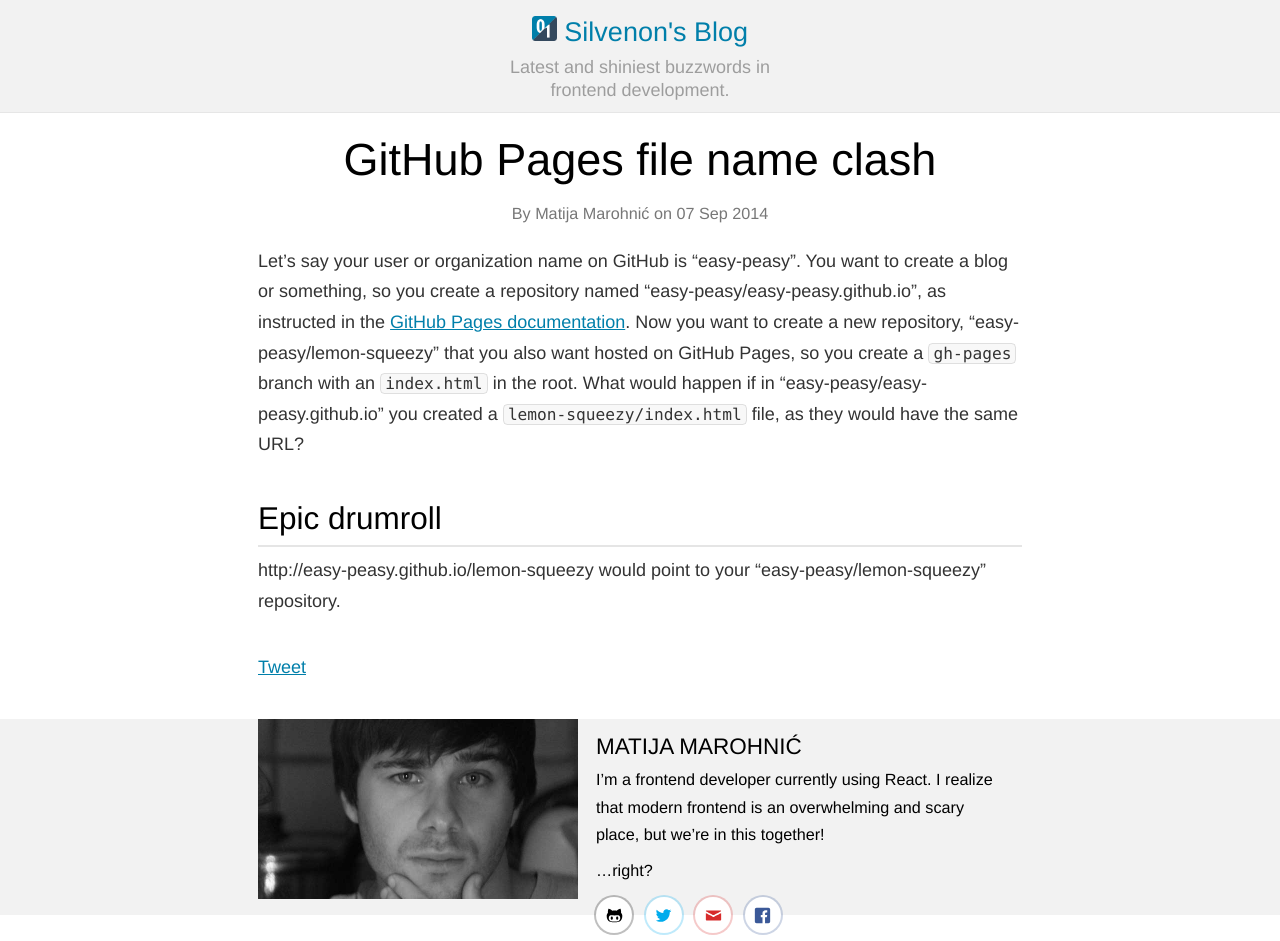
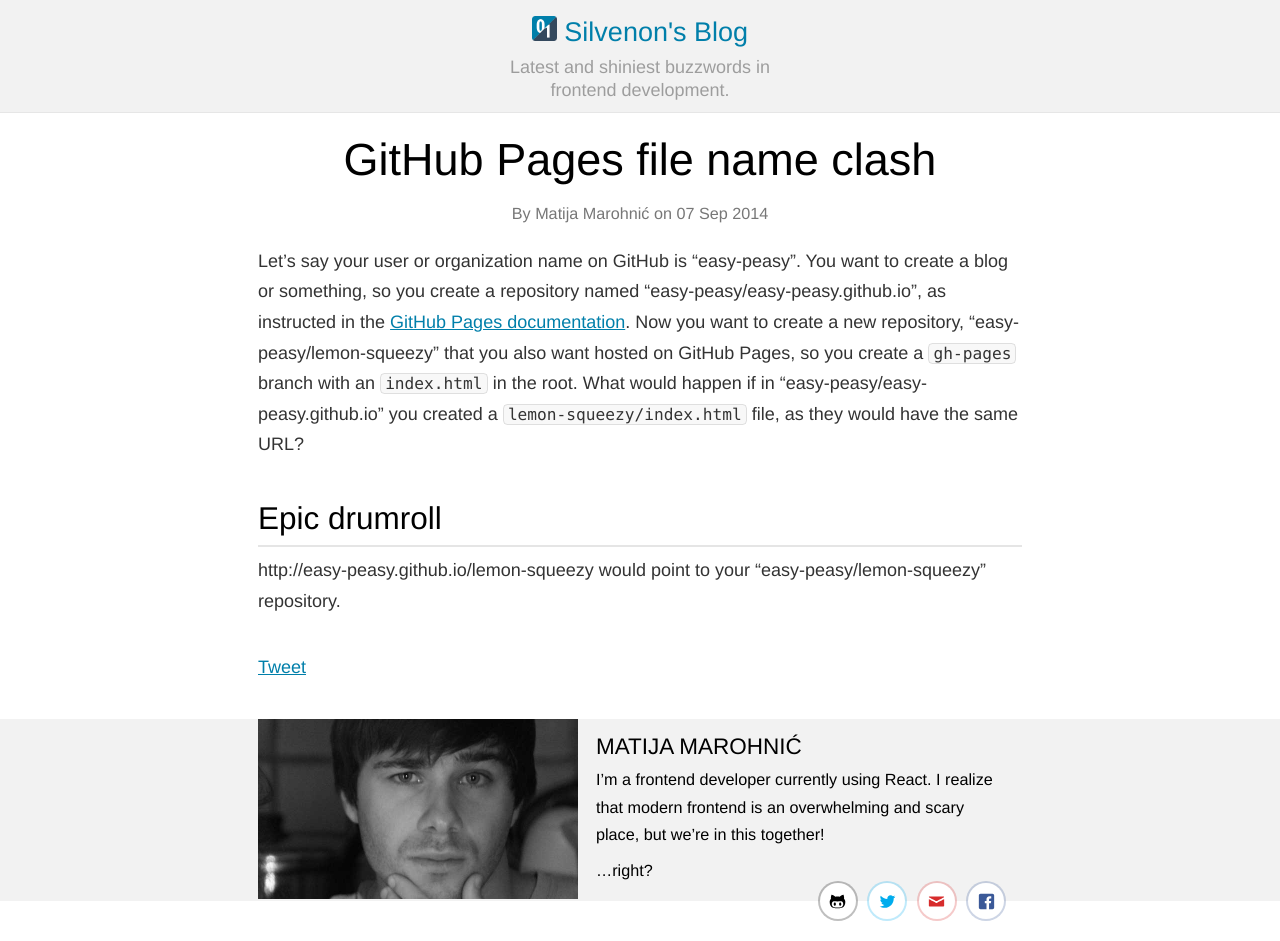
Before and after one commit to silvenon/silvenon.com, a Jekyll site: the page built from _posts/2014-09-07-github-pages-file-name-clash.md, in a window 1280 px wide. Built offline with Jekyll 4.4.1, drawn with Linux system fonts in a browser that asks for light colours; a script that is not in the unit is left out; comment, search, counter and statistics services are not loaded.

Commit message:
Fix bio social layout

```diff
--- a/_sass/_bio.scss
+++ b/_sass/_bio.scss
@@ -5,7 +5,6 @@
 
   @include query(sm) {
     max-width: none;
-    margin-bottom: 20px;
     background: rgba(#000, 0.05);
   }
 
@@ -33,7 +32,7 @@
   &-text {
     min-height: 180px;
     overflow: hidden;
-    padding: 0.5rem 1rem 1.25rem;
+    padding: 0.5rem 1rem 0.5rem;
 
     p {
       @include query(sm) {
@@ -53,6 +52,7 @@
     margin: 0;
     padding: 0;
     position: absolute;
+    right: 1em;
     bottom: -1em;
 
     li {
```
